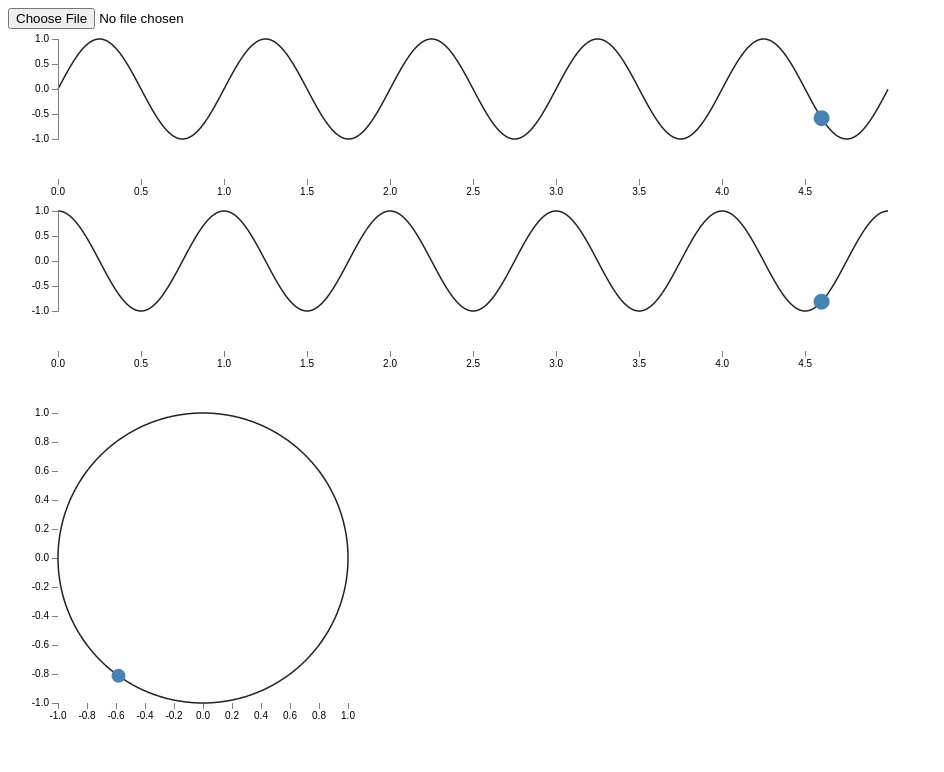
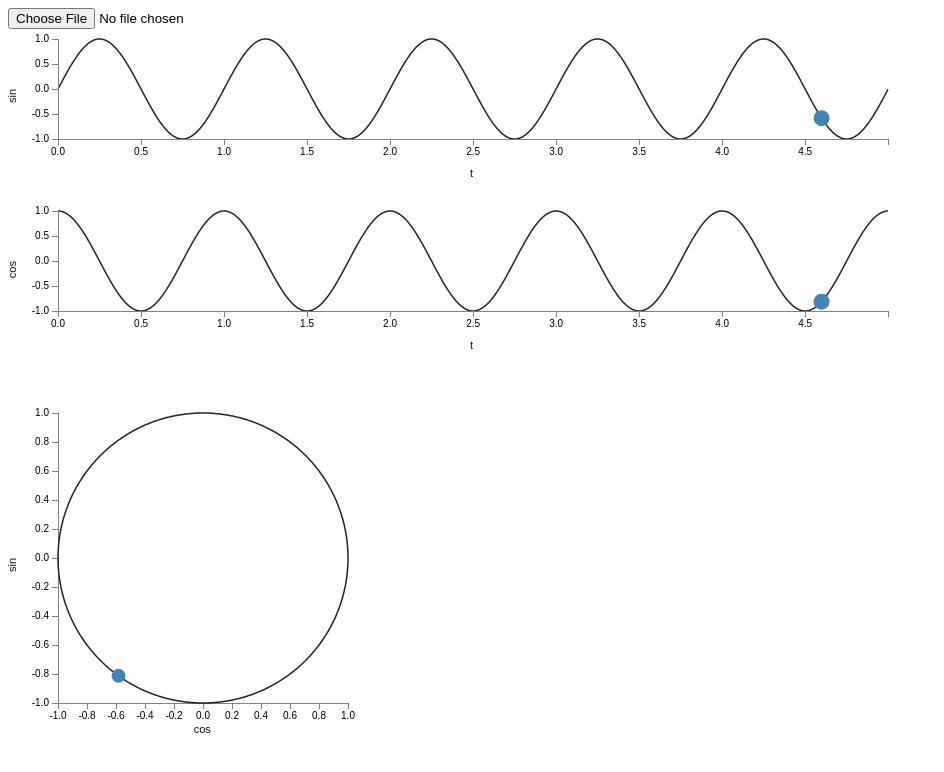
Before and after one commit to ndcornelius/ndcornelius.github.io, a Jekyll site: the page assets/d3/animation.html, which Jekyll copies as it is, in a window 1280 px wide. Shown: the top 772 px of the page, without its empty margins (0-944 px from the left). Built offline with Jekyll 4.4.1, drawn with Linux system fonts in a browser that asks for light colours.

Commit message:
Axis labels and style changes

```diff
--- a/assets/d3/animation_v5.js
+++ b/assets/d3/animation_v5.js
@@ -72,12 +72,27 @@
 
 		svg.append("g")
 			.attr("class", "y axis")
-			.call(yAxis);
+			.call(yAxis)
+			.append("text")
+				.attr("class", "axisLabel")
+			  .attr("transform", "rotate(-90)")
+			  .attr("y", -margin.left)
+			  .attr("x", -(height - margin.top - margin.bottom)/2)
+			  .attr("dy", ".71em")
+			  .style("text-anchor", "end")
+			  .text(keys[b]);;;
 
 		svg.append("g")
 			.attr("class", "x axis")
-			.attr("transform", "translate(0," + (height-margin.bottom) + ")")
-			.call(xAxis);
+			.attr("transform", "translate(0," + (height-margin.bottom - margin.top) + ")")
+			.call(xAxis)
+			.append("text")
+			.attr("class", "axisLabel")
+			  .attr("y", margin.bottom)
+			  .attr("x", (width - margin.right - margin.left)/2)
+			  .attr("dy", ".71em")
+			  .style("text-anchor", "end")
+			  .text(keys[a]);;;
 
 		var circle = svg.append("circle")
 			.attr("r", 6);
@@ -121,11 +136,13 @@
 
 		var xAxis = d3.svg.axis()
 					.scale(xScale)
-					.orient("bottom");
+					.orient("bottom")
+					.ticks(7);
 
 		var yAxis = d3.svg.axis()
 					.scale(yScale)
-					.orient("left");
+					.orient("left")
+					.ticks(7);
 
 		var svg = d3.select("body").append("div")
 			.attr( "id", "twovarplot")
@@ -138,12 +155,28 @@
 		svg.append("g")
 			.attr("class", "x axis")
 			.attr("transform", "translate(0, 0)")
-			.call(yAxis);
+			.call(yAxis)
+			.append("text")
+				.attr("class", "axisLabel")
+			  .attr("transform", "rotate(-90)")
+			  .attr("y", -margin.left)
+			  .attr("x", -(plotWidth-margin.left-margin.right)/2)
+			  .attr("dy", ".71em")
+			  .style("text-anchor", "end")
+			  .text(keys[a]);
 
 		svg.append("g")
 			.attr("class", "x axis")
 			.attr("transform", "translate(0," + (plotWidth - margin.top - margin.bottom) + ")")
-			.call(xAxis);
+			.call(xAxis)
+			.append("text")
+				.attr("class", "axisLabel")
+			  .attr("transform", "rotate(0)")
+			  .attr("y", margin.bottom)
+			  .attr("x", (plotWidth-margin.right-margin.left)/2)
+			  .attr("dx", ".71em")
+			  .style("text-anchor", "end")
+			  .text(keys[b]);
 
 		var line = d3.svg.line()
 			.x(function(d) { return xScale(d[keys[a]]); })
@@ -153,6 +186,10 @@
 		  .datum(data)
 		  .attr("class", "line")
 		  .attr("d", line);
+
+
+
+
 
 		 var circle = svg.append("circle")
 			.attr("r", 5);
--- a/assets/d3/stylesheet.css
+++ b/assets/d3/stylesheet.css
@@ -10,8 +10,9 @@ body {
 	shape-rendering: crispEdges;
 }
 
-.x.axis path {
-	display: none;
+.axisLabel {
+	font-size: 11px;
+	fill: #111;
 }
 
 .line {
@@ -32,4 +33,3 @@ circle {
 	stroke: #ccc;
 	stroke-width: 2px;
 }
-}
```
